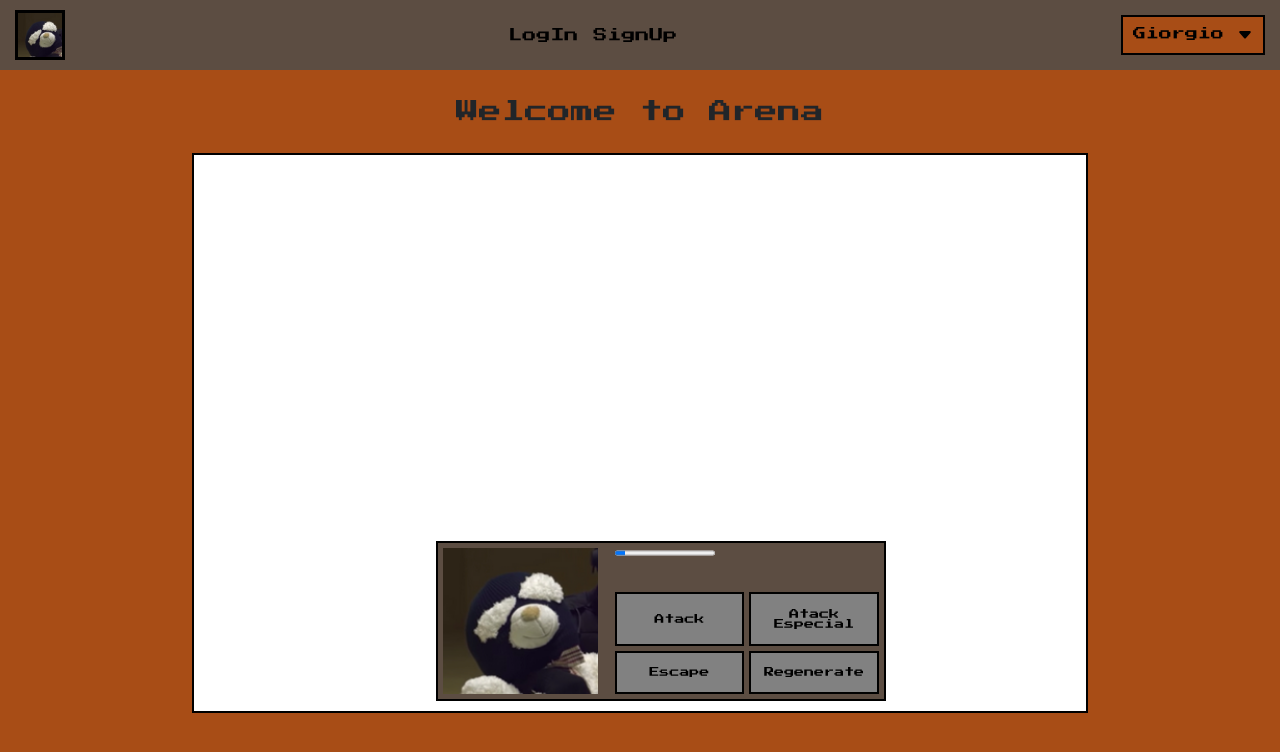
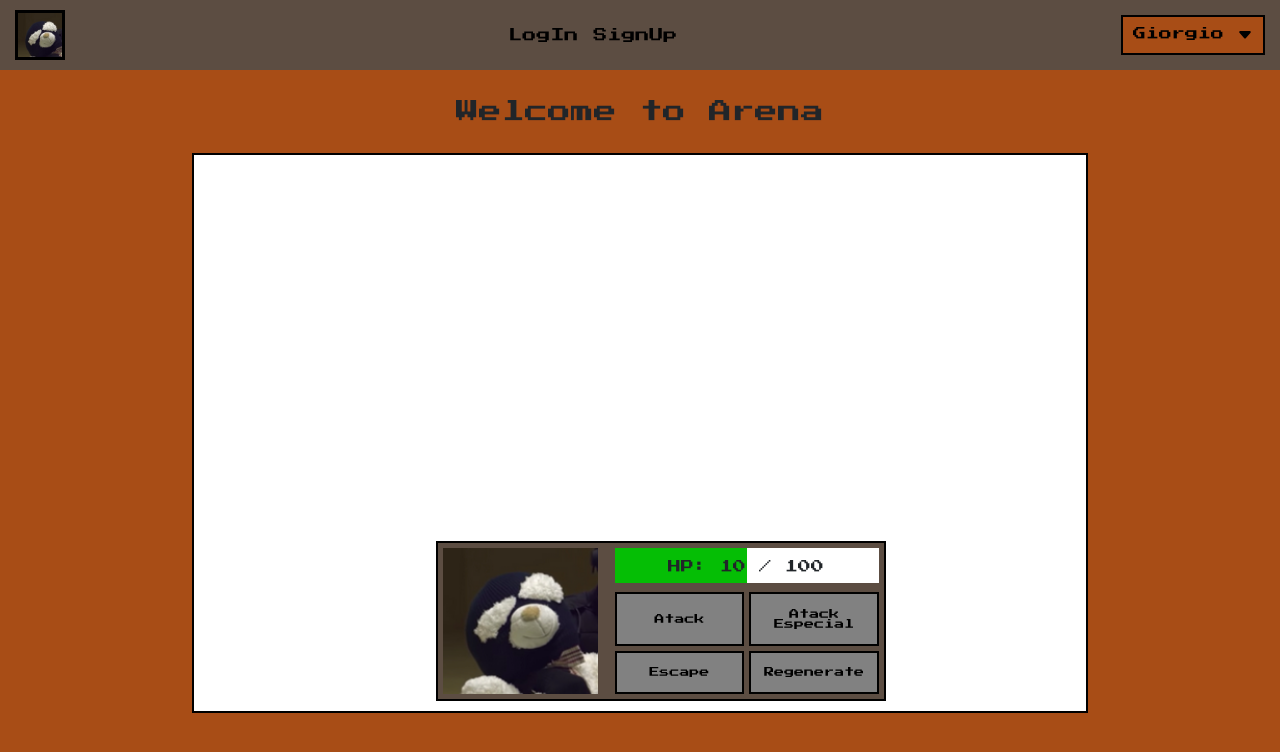
Before and after one commit to strGiorgio/PyMob2.1, a Vue app: page /battle in a window 1280 px wide. Shown: the top 752 px of the page. Built offline with nearby package versions, Linux system fonts and the light colour scheme; data requests are answered from the project's data file.

Commit message:
Style progress-bar in controller

```diff
--- a/src/components/battle/controller.vue
+++ b/src/components/battle/controller.vue
@@ -4,7 +4,8 @@
             <img src="/img/avatar.png" alt="">
         </div>
         <div class="controller-buttons">
-            <progress max="100" value="10" ></progress>
+            <progress id="progress-bar" max="100" value="50"></progress>
+            <span>HP: 10 / 100</span>
             <button>Atack</button>
             <button>Atack Especial</button>
             <button>Escape</button>
@@ -50,7 +51,34 @@ export default {
     }
 
     .controller-buttons progress {
+        width: 100%;
+        border: 0px solid var(--color-black-default);
         grid-column: 1 / 3;
+        position: relative;
+    }
+
+    .controller-buttons progress::-webkit-progress-bar {
+        background-color: var(--color-white-default);
+        height: 35px;
+    }
+
+    .controller-buttons progress::-moz-progress-bar {
+        background-color: var(--color-green-secondary);
+    }
+
+    .controller-buttons progress::-webkit-progress-value {
+        background-color: var(--color-green-secondary);
+    }
+
+    .controller-buttons progress::-moz-progress-value {
+        background-color: var(--color-green-secondary);
+    }
+
+    .controller-buttons span {
+        font: 1.3rem var(--font-primary);
+        position: absolute;
+        right: 60px;
+        top: 17px;
     }
 
     .controller-buttons button {
```
